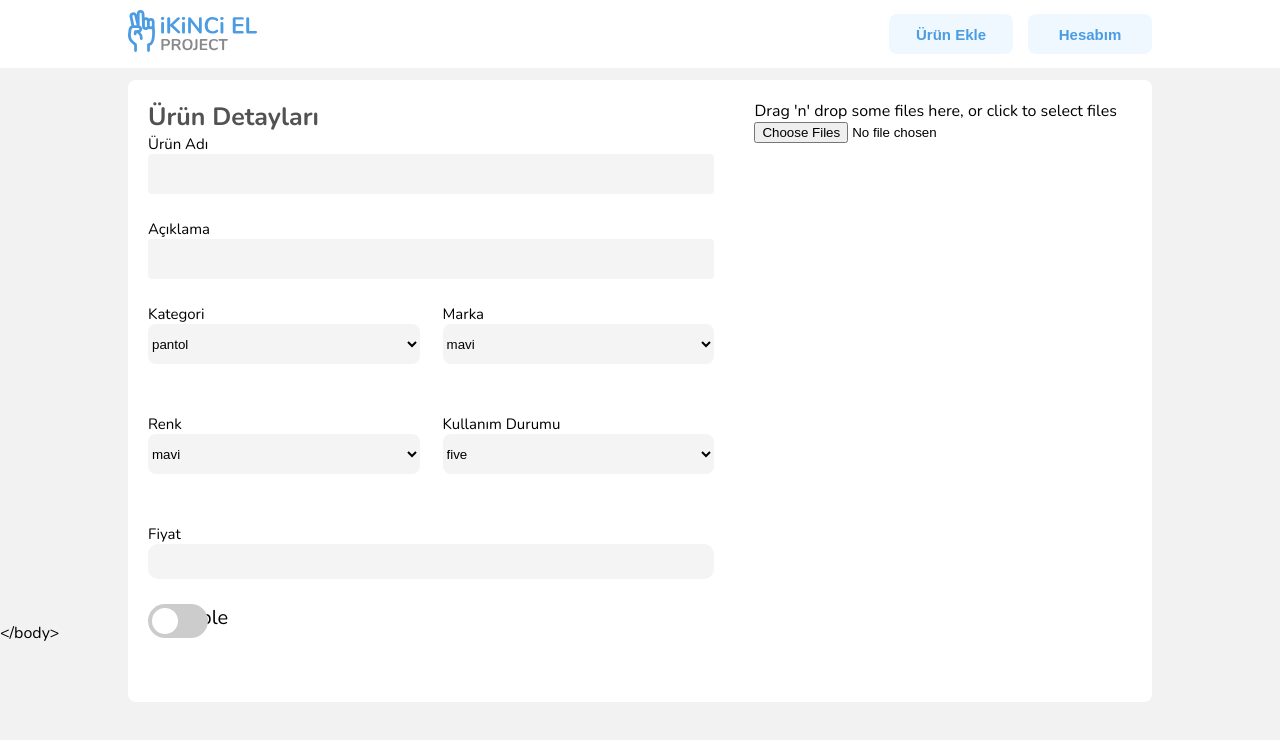
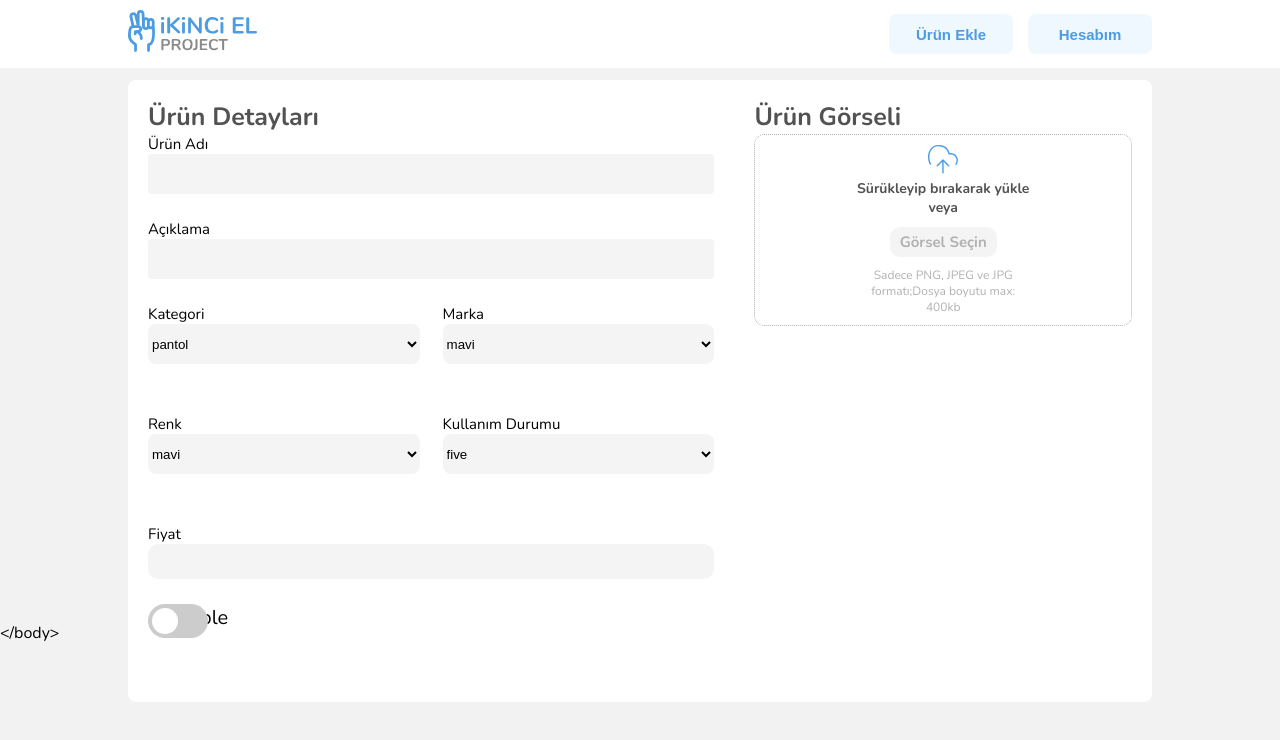
Before and after one commit to enesergun/ikinciel-project-react, a React (Create React App) app: page /addproduct in a window 1280 px wide. Shown: the top 740 px of the page. Built offline with nearby package versions, Linux system fonts and the light colour scheme; sample sign-in values are in the browser's storage.

Commit message:
image upload section completed

```diff
--- a/src/components/DragAndDrop/DragAndDrop.js
+++ b/src/components/DragAndDrop/DragAndDrop.js
@@ -6,7 +6,6 @@ const thumbsContainer = {
   flexDirection: 'row',
   flexWrap: 'wrap',
   marginTop: 16,
-  background: "black"
 };
 
 const thumb = {
@@ -29,12 +28,44 @@ const thumbInner = {
 
 const img = {
   display: 'block',
-  width: 'auto',
-  height: '100%'
+  width: 121,
+  height: 113,
 };
 
-const deneme = {
-    display: "block",
+const AddImage = {
+    display: 'inline-block',
+    fontSize: 15,
+    padding:'5px 10px',
+    cursor: 'pointer',
+    background: "#F4F4F4",
+    color: "#B1B1B1",
+    borderRadius: 10,
+    marginTop: 10,
+
+
+}
+
+const container={
+    border: "1px dotted #B1B1B1",
+    padding: 10,
+    borderRadius: 10
+
+}
+
+const dropzone = {
+    width: '50%',
+    margin: '0 auto',
+    textAlign : 'center',
+    fontSize: 14,
+    fontWeight: 600,
+    color: "#525252",
+}
+
+const attention = {
+    color: '#B1B1B1',
+    fontSize: 12,
+    fontWeight: 'normal',
+    marginTop: 10,
 }
 
 
@@ -42,8 +73,10 @@ function Previews(props) {
   const [files, setFiles] = useState([]);
   const {getRootProps, getInputProps} = useDropzone({
     accept: {
-      'image/*': []
-    },
+        'image/jpg': [],
+        'image/png': [],
+        'image/jpeg':[]
+      },
     onDrop: acceptedFiles => {
       setFiles(acceptedFiles.map(file => Object.assign(file, {
         preview: URL.createObjectURL(file)
@@ -62,6 +95,7 @@ function Previews(props) {
           alt=""
         />
       </div>
+      <button onClick={() => setFiles([])}>x</button>
     </div>
   ));
 
@@ -70,22 +104,43 @@ function Previews(props) {
     return () => files.forEach(file => URL.revokeObjectURL(file.preview));
   }, []);
 
+  console.log(files)
+
   return (
-    <section className="container">
-      <div {...getRootProps({className: 'dropzone'})}>
-        <p>Drag 'n' drop some files here, or click to select files</p>
-        <input {...getInputProps()} style={deneme} />
+      <>
+      {
+          files.length === 0
+          ?
+          <section className="container" style={container}>
+          <div {...getRootProps({className: 'dropzone'})} style={dropzone}>
+      <svg xmlns="http://www.w3.org/2000/svg" width="29.92" height="28.556" viewBox="0 0 29.92 28.556">
+        <g id="Group_6911" data-name="Group 6911" transform="translate(-324.023 -407.388)">
+            <path id="Path_14464" data-name="Path 14464" d="M353.764,420.935a7.5,7.5,0,0,0-6.955-5.511h-1.17a10.96,10.96,0,0,0-20.429-1.881c-1.842,3.836-1.5,9.775.759,13.24a.7.7,0,0,0,1.172-.765c-1.989-3.047-2.294-8.483-.677-11.852a9.565,9.565,0,0,1,17.954,2.119.7.7,0,0,0,.682.539h1.678a6.091,6.091,0,0,1,5.625,4.439,6.86,6.86,0,0,1-.908,5.052.7.7,0,0,0,.223.965.687.687,0,0,0,.37.107.7.7,0,0,0,.6-.329A8.289,8.289,0,0,0,353.764,420.935Z" fill="#4b9ce2"/>
+            <path id="Path_14465" data-name="Path 14465" d="M339.46,421.91a.72.72,0,0,0-.99,0l-5.7,5.706a.7.7,0,0,0,.99.99l4.515-4.516c0,.01,0,.018,0,.027v11.127a.7.7,0,1,0,1.4,0V424.117c0-.009-.005-.017-.005-.027l4.517,4.516a.7.7,0,0,0,.99-.99Zm-.495,1.507c-.01,0-.018.005-.027.005l.027-.026.027.026C338.982,423.422,338.974,423.417,338.965,423.417Z" fill="#4b9ce2"/>
+        </g>
+      </svg>
+        <p>Sürükleyip bırakarak yükle</p>
+        <p>veya</p>
+        <label style={AddImage}>Görsel Seçin</label>
+        <input {...getInputProps()} />
+        <p style={attention}>Sadece PNG, JPEG ve JPG formatı;Dosya boyutu max: 400kb</p>
 
-      </div>
+        </div>
+        </section>
+      : <span></span>
+      }
+
       <aside style={thumbsContainer}>
         {thumbs}
-        {
+       {/*  {
             files.length > 0
             ? <button onClick={() => setFiles([])}>x</button>
             : <span></span>
-        }
+        } */}
       </aside>
-    </section>
+
+      </>
+
   );
 }
 
--- a/src/pages/AddProduct/AddProduct.js
+++ b/src/pages/AddProduct/AddProduct.js
@@ -98,7 +98,9 @@ function AddProduct() {
                 </div>
               </div>
               <div className={styles.productImage}>
-              <Previews />
+              <div className={styles.header}>Ürün Görseli</div>
+
+              <Previews minSize={0} maxSize={400000}/>
               </div>
             </div>
 
```
